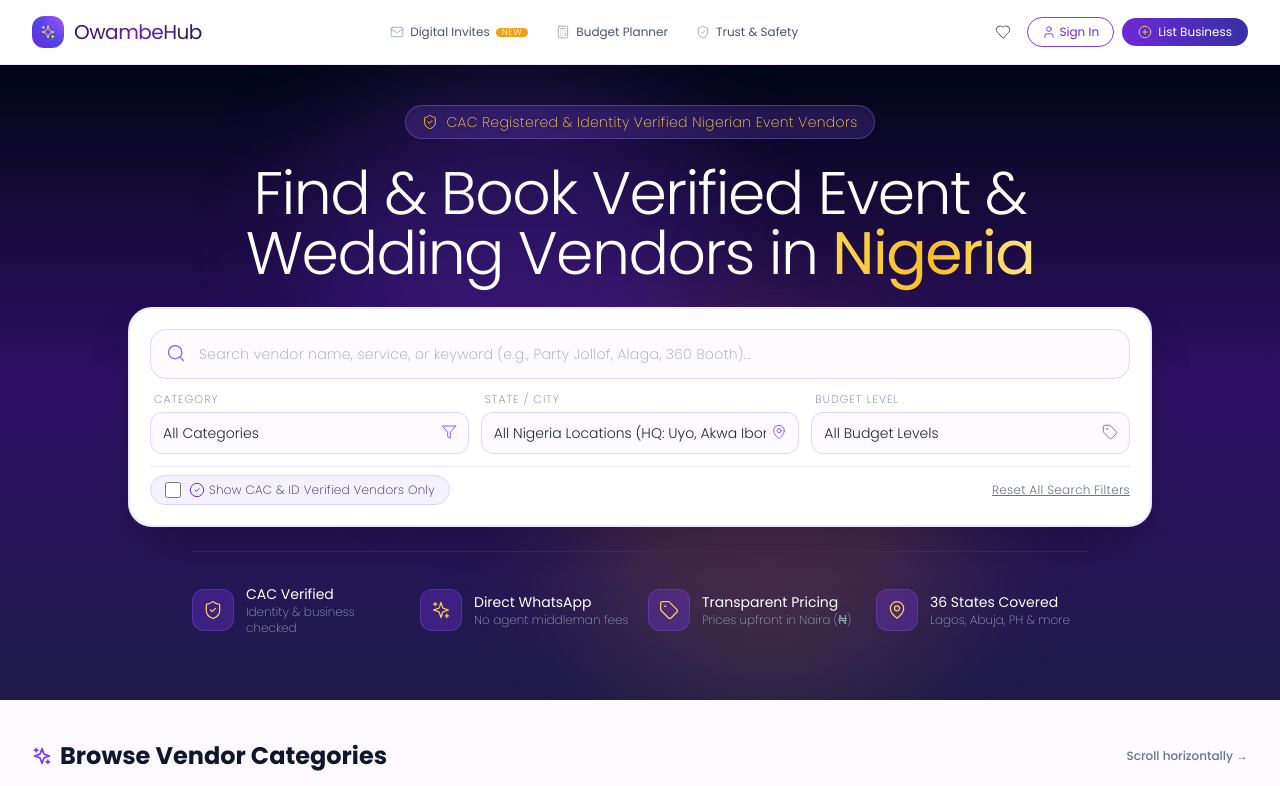
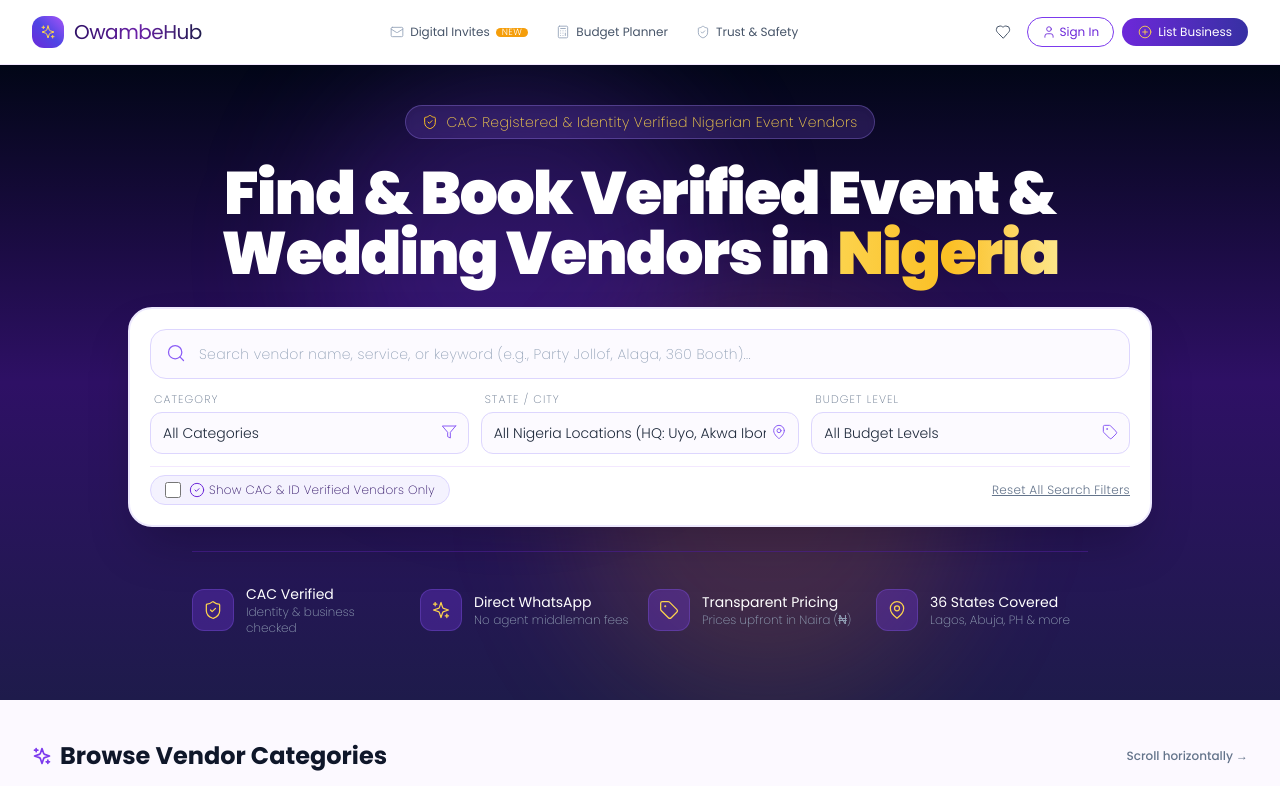
Before and after one commit to pixelwizards72-star/naija-wedding-vendors, a React (Vite) app: page / in a window 1280 px wide. Shown: the top 786 px of the page. Built offline with nearby package versions, Linux system fonts and the light colour scheme.

Commit message:
feat: sync src/components/HeroSection.jsx

```diff
--- a/src/components/HeroSection.jsx
+++ b/src/components/HeroSection.jsx
@@ -29,12 +29,12 @@
           <span className="font-extralight tracking-wide">CAC Registered & Identity Verified Nigerian Event Vendors</span>
         </div>
 
-        {/* Hero Title - Regular & Light Weight */}
-        <h1 className="text-3xl sm:text-5xl lg:text-6xl font-light tracking-tight font-serif text-white max-w-4xl mx-auto leading-tight">
-          Find & Book Verified Event & Wedding Vendors in <span className="bg-gradient-to-r from-amber-300 via-amber-400 to-amber-200 bg-clip-text text-transparent font-normal">Nigeria</span>
+        {/* Hero Title - Black Heavy Font Weight 900 */}
+        <h1 className="text-3xl sm:text-5xl lg:text-6xl font-black tracking-tight text-white max-w-4xl mx-auto leading-tight">
+          Find & Book Verified Event & Wedding Vendors in <span className="bg-gradient-to-r from-amber-300 via-amber-400 to-amber-200 bg-clip-text text-transparent font-black">Nigeria</span>
         </h1>
 
-        {/* Smart Multi-Filter Search Bar - Poppins Thin & Regular Styling */}
+        {/* Smart Multi-Filter Search Bar */}
         <div className="mt-8 bg-white p-4 sm:p-5 rounded-3xl shadow-2xl text-slate-800 border-2 border-violet-100 max-w-5xl mx-auto text-left">
 
           {/* Main Keyword Input */}
```
